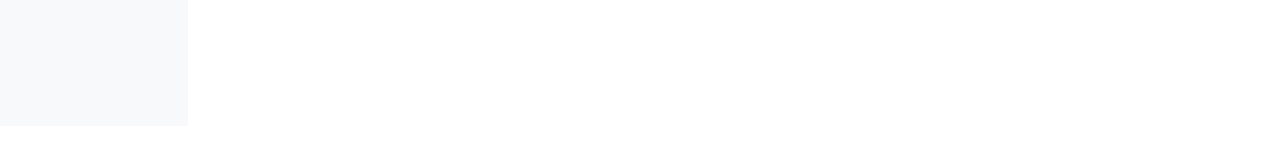
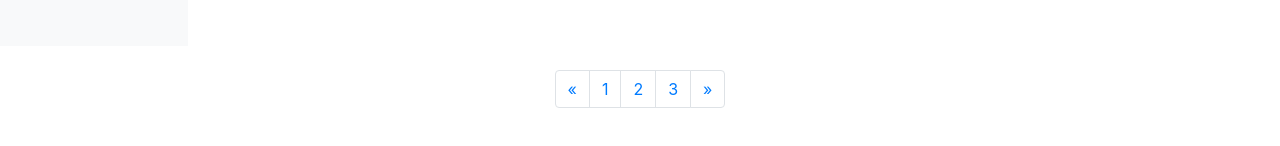
Before and after one commit to YareCanul/Ecommers-Angular-Project, an Angular app: page / in a window 1280 px wide. Shown: the part 602-748 px from the top of the page. Built offline with nearby package versions, Linux system fonts and the light colour scheme.

Commit message:
Conponent-pagination

```diff
--- a/src/app/app.module.ts
+++ b/src/app/app.module.ts
@@ -7,12 +7,14 @@ import { PostsComponent } from './components/posts/posts.component';
 import { FilterPipe } from './pipes/filter.pipe';
 import { FormsModule } from '@angular/forms';
 import { NavbarComponent } from './components/navbar/navbar.component';
+import { PaginacionComponent } from './components/paginacion/paginacion.component';
 @NgModule({
   declarations: [
     AppComponent,
     PostsComponent,
     FilterPipe,
-    NavbarComponent
+    NavbarComponent,
+    PaginacionComponent
   ],
   imports: [
     BrowserModule,
--- /dev/null
+++ b/src/app/components/paginacion/paginacion.component.html
@@ -0,0 +1,17 @@
+<nav aria-label="Page navigation example">
+    <ul class="pagination justify-content-center">
+      <li class="page-item">
+        <a class="page-link" href="#" aria-label="Previous">
+          <span aria-hidden="true">&laquo;</span>
+        </a>
+      </li>
+      <li class="page-item"><a class="page-link" href="paginacion.component.html">1</a></li>
+      <li class="page-item"><a class="page-link" href="navbar.componet.html">2</a></li>
+      <li class="page-item"><a class="page-link" href="#">3</a></li>
+      <li class="page-item">
+        <a class="page-link" href="#" aria-label="Next">
+          <span aria-hidden="true">&raquo;</span>
+        </a>
+      </li>
+    </ul>
+  </nav>
--- a/src/app/components/posts/posts.component.html
+++ b/src/app/components/posts/posts.component.html
@@ -84,21 +84,8 @@
         <li class ="nav-item">
         <a class ="nav-link" href="#">  </a>
         </li>
-        <li class ="nav-item">
-        <a class ="nav-link" href="#"> </a>
-        </li>
-        <li class ="nav-item">
-        <a class ="nav-link" href="#">  </a>
-        </li>
-        <li class ="nav-item">
-        <a class ="nav-link" href="#"> </a>
-        </li>
-        <li class ="nav-item">
-        <a class ="nav-link" href="#">  </a>
-        </li>
-        <li class ="nav-item">
-        <a class ="nav-link" href="#"> </a>
-        </li>
+
+
 </ul>
 </nav>
 </div>
@@ -150,3 +137,5 @@ The Web Content in detail.
 </body>
 </html>
 <div class="container">
+    <br>
+    <app-paginacion></app-paginacion>
```
Also changed, not shown: src/app/components/paginacion/paginacion.component.ts (added, +10 -0 lines), src/app/components/paginacion/paginacion.component.css (added), 1 other file (tests, documents, lock files or other folders).
